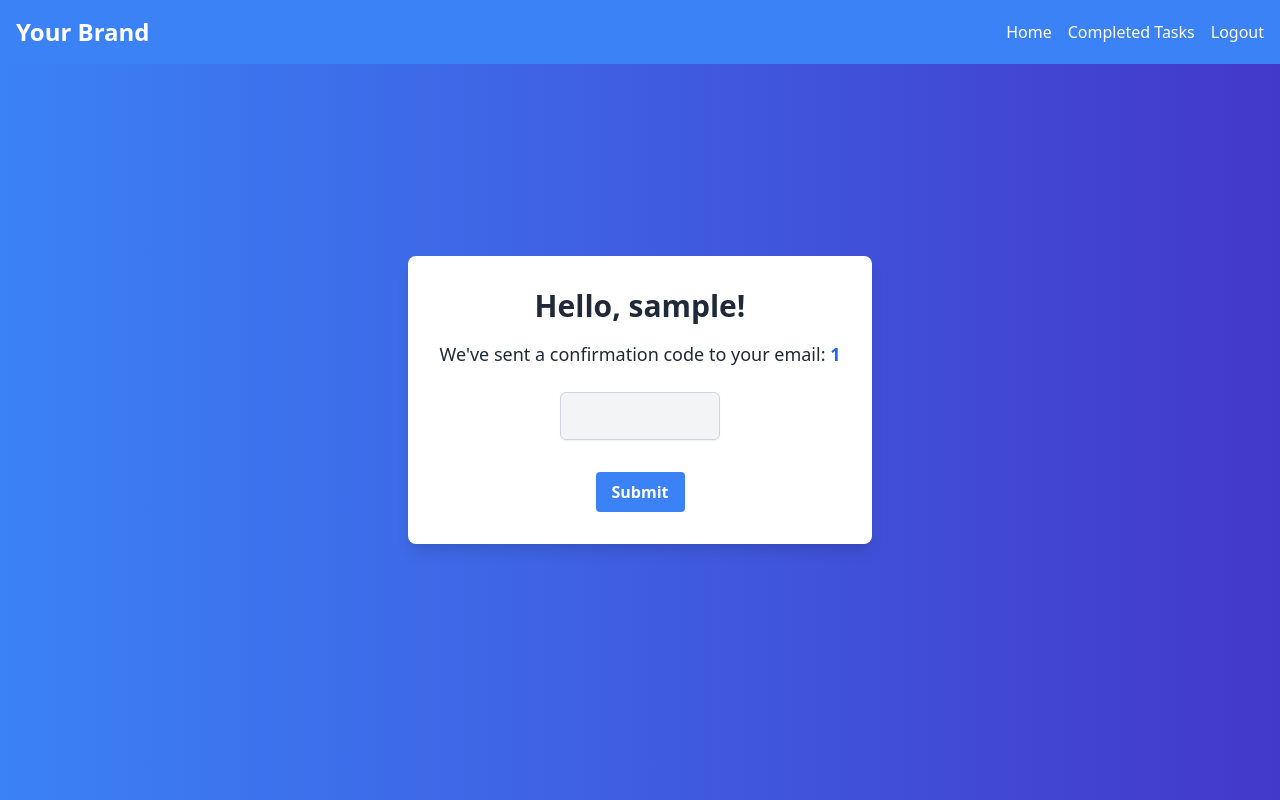
After one commit to TanmoyBD/Abdullah_vai, a Django app: a page that uses accounts/templates/confirmation.html in a window 1280 px wide. The commit adds this page. Run offline with Django 4.2, Linux system fonts and the light colour scheme.

Commit message:
Completed account

```diff
--- a/accounts/forms.py
+++ b/accounts/forms.py
@@ -17,13 +17,41 @@ class SignUpForm(UserCreationForm):
         return password2
     def clean_email(self):
         email = self.cleaned_data.get('email')
-        if not email.endswith('@gmail.com'):  # Add more comprehensive email validation if needed
+        if not email.endswith('@gmail.com'):
             raise forms.ValidationError("Invalid email format")
         return email
-
-    # You can also implement additional checks for password strength here if needed.
 
 
 class LoginForm(forms.Form):
     username = forms.CharField()
     password = forms.CharField(widget=forms.PasswordInput)
+
+
+
+
+
+
+#Password rest syestem_________________________________________________________________________________
+
+
+
+
+class ConfirmationForm(forms.Form):
+    confirmation_code = forms.CharField(label='Confirmation Code', max_length=6, widget=forms.TextInput(attrs={'autocomplete': 'off'}))
+
+
+
+
+class PasswordChangeForm(forms.Form):
+    new_password = forms.CharField(widget=forms.PasswordInput)
+    confirm_password = forms.CharField(widget=forms.PasswordInput)
+
+    def clean(self):
+        cleaned_data = super().clean()
+        new_password = cleaned_data.get('new_password')
+        confirm_password = cleaned_data.get('confirm_password')
+
+        if new_password != confirm_password:
+            raise forms.ValidationError("Passwords do not match.")
+
+        return cleaned_data
--- /dev/null
+++ b/accounts/templates/confirmation.html
@@ -0,0 +1,40 @@
+{% extends 'navbar.html' %}
+
+{% block content %}
+<div class="flex justify-center items-center h-screen bg-gradient-to-r from-blue-500 to-indigo-700">
+    <div class="bg-white p-8 shadow-lg rounded-lg text-center text-gray-800">
+        <h1 class="text-3xl mb-4 font-bold">Hello, {{ username }}!</h1>
+        <h2 class="text-lg mb-6">We've sent a confirmation code to your email: <span class="font-semibold text-blue-600">{{ email }}</span></h2>
+
+        <form method="post">
+            {% csrf_token %}
+            <div class="mb-4 flex justify-center">
+                <label for="confirmation_code" class="block text-gray-700 text-sm font-bold mb-2 sr-only">Confirmation Code:</label>
+                <div class="relative rounded-md shadow-sm">
+                    <input type="text" id="confirmation_code" name="confirmation_code" class="form-input py-3 px-6 w-20 sm:w-40 text-center sm:h-12 text-2xl transition duration-150 ease-in-out sm:text-sm sm:leading-5 bg-gray-100 border border-gray-300 rounded-md focus:outline-none focus:shadow-outline-blue focus:border-blue-300" oninput="handleInput(this)" required>
+                </div>
+            </div>
+            <button type="submit" class="bg-blue-500 hover:bg-blue-700 text-white font-bold py-2 px-4 rounded focus:outline-none focus:shadow-outline mt-4">Submit</button>
+        </form>
+
+        {% if form.errors %}
+            <div class="mt-4 bg-red-100 border border-red-400 text-red-700 py-2 px-4 rounded">
+                {{ form.errors.confirmation_code }}
+            </div>
+        {% endif %}
+    </div>
+</div>
+
+<script>
+function handleInput(input) {
+    let value = input.value;
+    value = value.replace(/\D/g, ''); // Remove non-digit characters
+    if (value.length > 6) {
+        value = value.slice(0, 6); // Limit to 6 digits
+    }
+    input.value = value;
+    input.style.fontSize = value.length > 0 ? '2em' : ''; // Set font size to 2em if there is a value
+}
+</script>
+
+{% endblock %}
--- a/accounts/templates/login.html
+++ b/accounts/templates/login.html
@@ -33,7 +33,7 @@
                 </button>
             </div>
             <div class="mb-4 text-center">
-                <a href="#" class="text-blue-500 hover:underline">Forgotten password?</a>
+                <a href="{% url 'send_mail' %}" class="text-blue-500 hover:underline">Forgotten password?</a>
             </div>
             <button type="submit" class="bg-blue-500 hover:bg-blue-700 text-white font-bold py-2 px-4 rounded w-full">Login</button>
         </form>
--- a/accounts/templates/register.html
+++ b/accounts/templates/register.html
@@ -51,7 +51,7 @@
         {% endif %}
         <div class="mt-4 text-center">
             <p>Already have an account? <a href="{% url 'login' %}" class="text-blue-500 hover:text-blue-700">Login here</a></p>
-            <p>Forgot Password? <a href="#" class="text-blue-500 hover:text-blue-700">Reset here</a></p>
+            <p>Forgot Password? <a href="{% url 'send_mail' %}" class="text-blue-500 hover:text-blue-700">Reset here</a></p>
         </div>
     </div>
 </div>
--- a/accounts/urls.py
+++ b/accounts/urls.py
@@ -6,5 +6,9 @@ urlpatterns = [
     path('register/',Register, name='register'),
     path('login/',Login, name='login'),
     path('logout/',Logout, name='logout'),
+    #Forgot password syestem__________________________________________________________________
+    path('forgot_password/', Send_mail, name='send_mail'),
+    path('confirmation/<str:email>/<str:username>/', Confirmation, name='confirmation'),
+    path('pass_word_rest/<str:pass_rest_token>/', Forgotten_password, name='forgot_pass'),
 
 ]
--- a/accounts/views.py
+++ b/accounts/views.py
@@ -1,8 +1,12 @@
 from django.shortcuts import render,redirect
 from.forms import *
+from .models import *
 from django.contrib.auth import login, authenticate, logout
 import logging
 from django.contrib import messages
+import uuid
+import random
+from django.core.mail import EmailMessage
 
 logger = logging.getLogger(__name__)
 
@@ -55,3 +59,100 @@ def Login(request):
 def Logout(request):
     logout(request)
     return redirect('login')
+
+
+
+
+
+#Password rest syestem________________________________________________________________________
+
+
+def generate_confirmation_code():
+    confirmation_code = ''.join(random.choice('0123456789') for _ in range(6))
+    return confirmation_code
+
+
+
+def Send_mail(request):
+    if request.method == 'POST':
+        email = request.POST.get('email')
+        try:
+            user = CustomUser.objects.get(email=email)
+        except CustomUser.DoesNotExist:
+            return render(request, 'email_submit.html', {'error_message': 'Email not found'})
+
+        confirmation_code = generate_confirmation_code()
+
+        user.confirmation_code=confirmation_code
+        user.save()
+
+        mail_subject = 'Forgot password'
+        message = f'Hi {user.username} Your verification code is: {confirmation_code}'
+        to_email = email
+        send_email = EmailMessage(mail_subject, message, to=[to_email])
+        send_email.send()
+        return redirect('confirmation', email=email,username=user.username)
+    return render(request, 'email_submit.html')
+
+
+
+def Confirmation(request,email,username):
+    if request.method == 'POST':
+        form = ConfirmationForm(request.POST)
+        print("Line 102 ")
+        if form.is_valid():
+            print("line to 193")
+            user = CustomUser.objects.filter(email=email).first()
+            original_code = user.confirmation_code
+            user_given_code = form.cleaned_data['confirmation_code']
+
+            print("The code is",original_code)
+
+            if original_code == user_given_code:
+                random_token = str(uuid.uuid4())
+                print("line to 197")
+
+                # Assign the token to user.forgotten_token
+                user.forgotten_token = random_token
+                user.save()
+                user.confirmation_code = None
+                return redirect('forgot_pass',pass_rest_token=random_token)
+            else:
+                form.add_error('confirmation_code','Enter the correct code.')
+    else:
+        form = ConfirmationForm()
+
+    return render(request, 'confirmation.html', {'form': form,'username':username,'email':email})
+
+
+
+
+
+def Forgotten_password(request, pass_rest_token):
+    try:
+
+        user = CustomUser.objects.get(forgotten_token=pass_rest_token)
+        print("Here are token",pass_rest_token)
+    except CustomUser.DoesNotExist:
+        return render(request, 'login.html')
+
+    if request.method == 'POST':
+        form = PasswordChangeForm(request.POST)
+        if form.is_valid():
+            new_password = form.cleaned_data['new_password']
+            confirm_password = form.cleaned_data['confirm_password']
+
+            if new_password == confirm_password:
+                user.set_password(new_password)
+                user.forgotten_token = None
+                user.confirmation_code = None
+                user.save()
+                return redirect('login')
+            else:
+                form.add_error('confirm_password', 'Passwords do not match.')
+        else:
+            form.add_error('confirm_password', 'Passwords do not match.')
+    else:
+        form = PasswordChangeForm()
+
+    return render(request, 'password_change.html', {'form': form})
```
Also changed, not shown: TASK_MANAGEMENT/settings.py (+7 -0 lines), accounts/templates/email_submit.html (added, +25 -0 lines), accounts/templates/password_change.html (added, +62 -0 lines).
